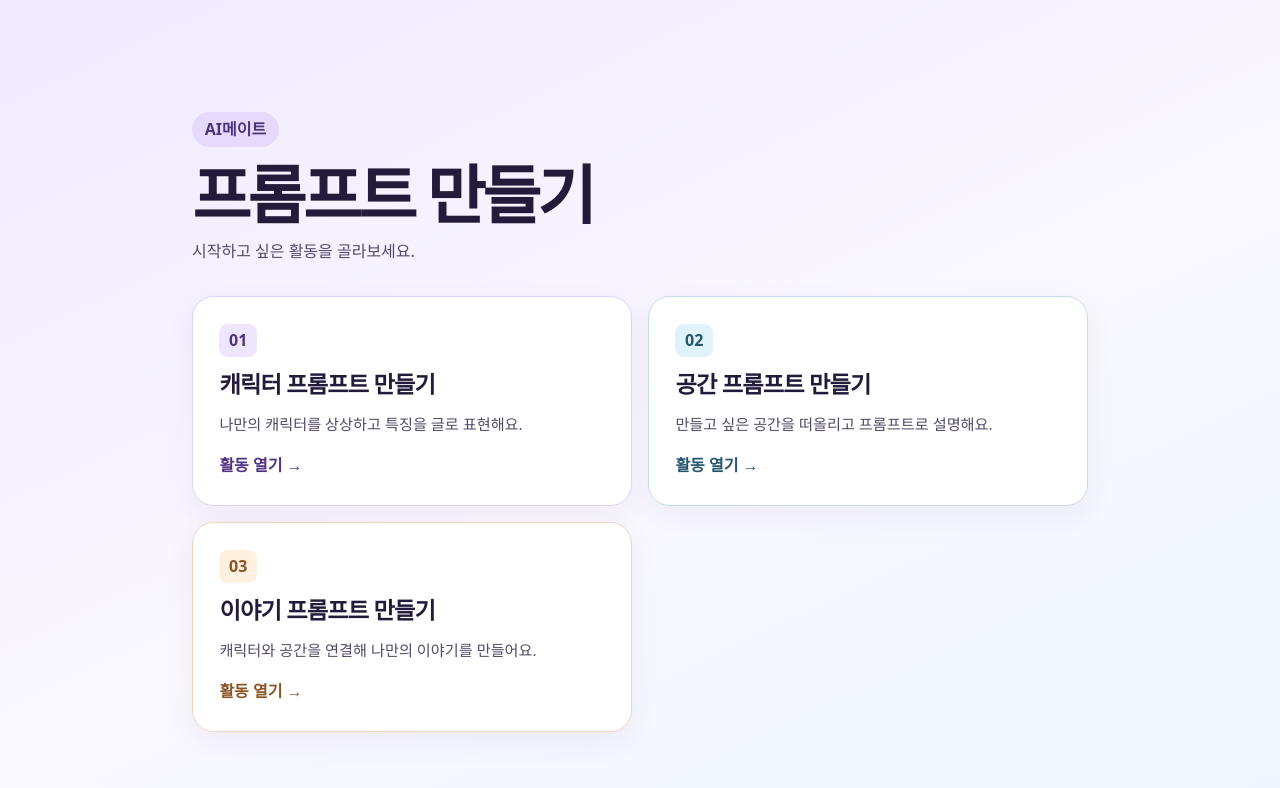
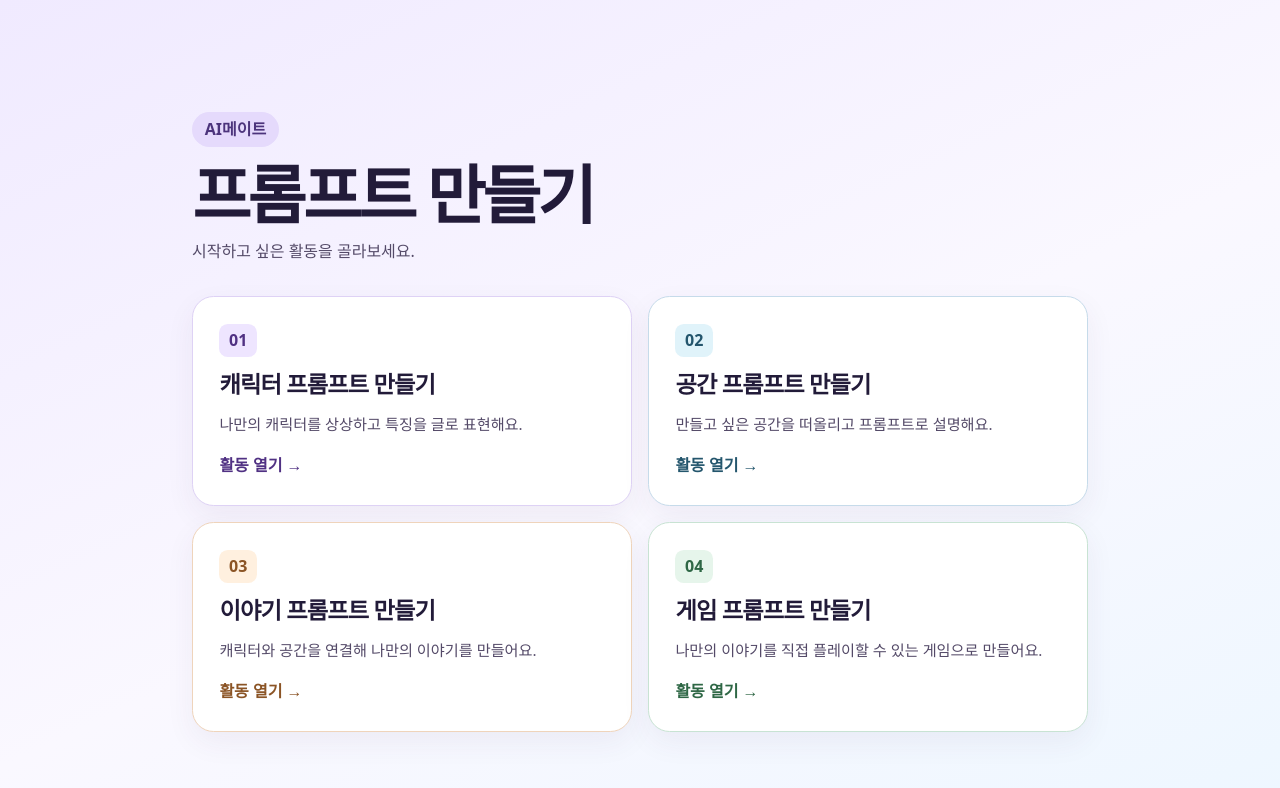
Before and after one commit to SUB33N/AI-mates, a plain HTML site: page index.html in a window 1280 px wide. Drawn offline with Linux system fonts and the light colour scheme.

Commit message:
Update index.html

```diff
--- a/index.html
+++ b/index.html
@@ -70,6 +70,7 @@
 
     .activity.space { border-color: #c6dbea; }
     .activity.story { border-color: #efd4bb; }
+    .activity.game { border-color: #c8e3d3; }
 
     .activity:hover {
       border-color: #7250b2;
@@ -78,6 +79,7 @@
 
     .activity.space:hover { border-color: #386c8d; }
     .activity.story:hover { border-color: #a56530; }
+    .activity.game:hover { border-color: #397753; }
 
     .activity:focus-visible {
       outline: 3px solid #563e90;
@@ -102,6 +104,11 @@
       color: #8b5425;
     }
 
+    .game .number {
+      background: #e6f5eb;
+      color: #2e6745;
+    }
+
     .activity strong {
       font-size: clamp(1.1rem, 3vw, 1.45rem);
       letter-spacing: -.035em;
@@ -121,6 +128,7 @@
 
     .space .action { color: #24566d; }
     .story .action { color: #8b5425; }
+    .game .action { color: #2e6745; }
 
     @media (max-width: 40rem) {
       nav { grid-template-columns: 1fr; }
@@ -140,7 +148,6 @@
     </header>
 
     <nav aria-label="프롬프트 활동">
-
       <a class="activity" href="./1.캐릭터_프롬프트.html">
         <span class="number">01</span>
         <strong>캐릭터 프롬프트 만들기</strong>
@@ -162,6 +169,12 @@
         <span class="action">활동 열기 <span aria-hidden="true">→</span></span>
       </a>
 
+      <a class="activity game" href="./4.%20게임_프롬프트.html">
+        <span class="number">04</span>
+        <strong>게임 프롬프트 만들기</strong>
+        <span class="description">나만의 이야기를 직접 플레이할 수 있는 게임으로 만들어요.</span>
+        <span class="action">활동 열기 <span aria-hidden="true">→</span></span>
+      </a>
     </nav>
   </main>
 </body>
```
